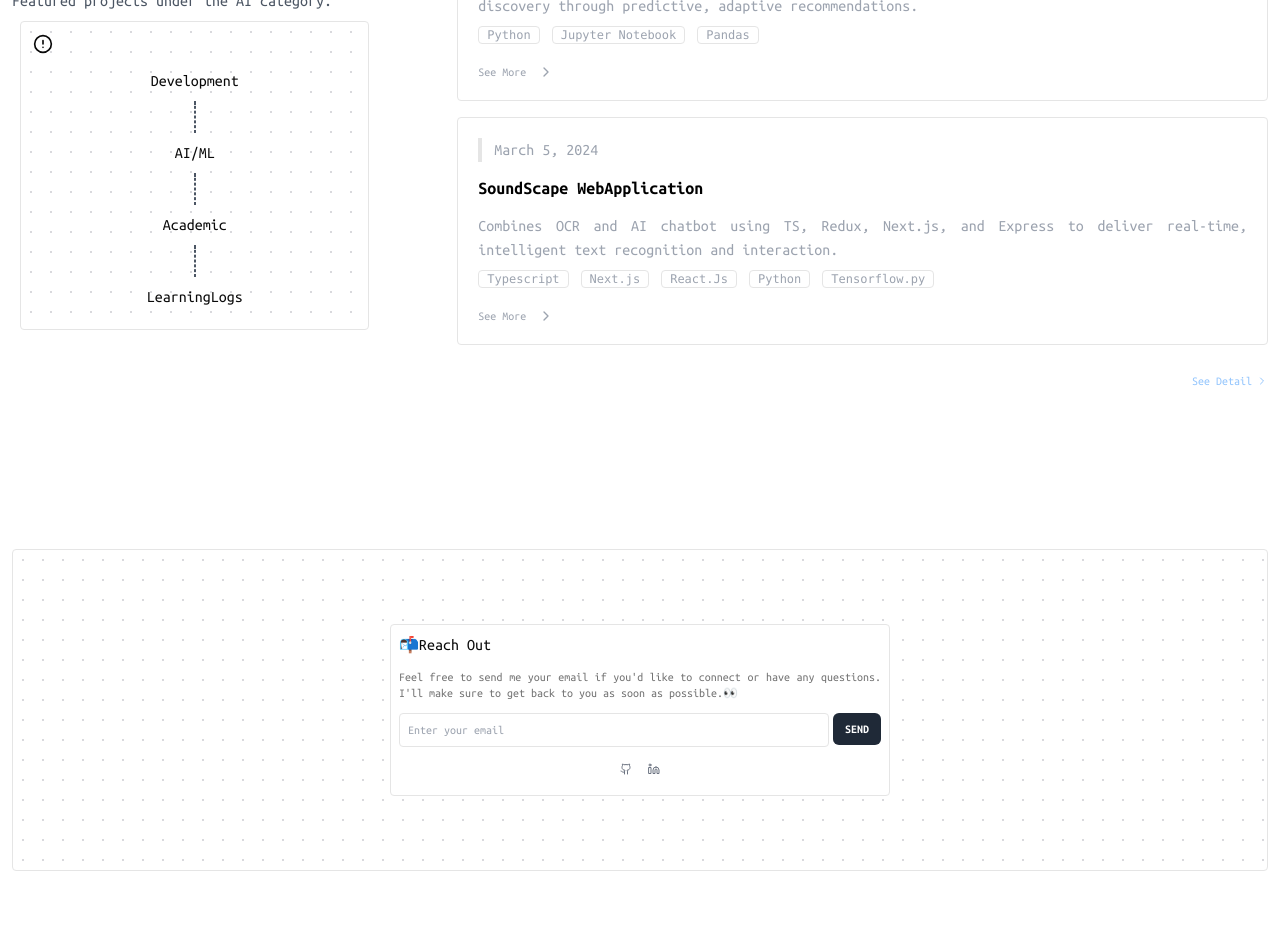
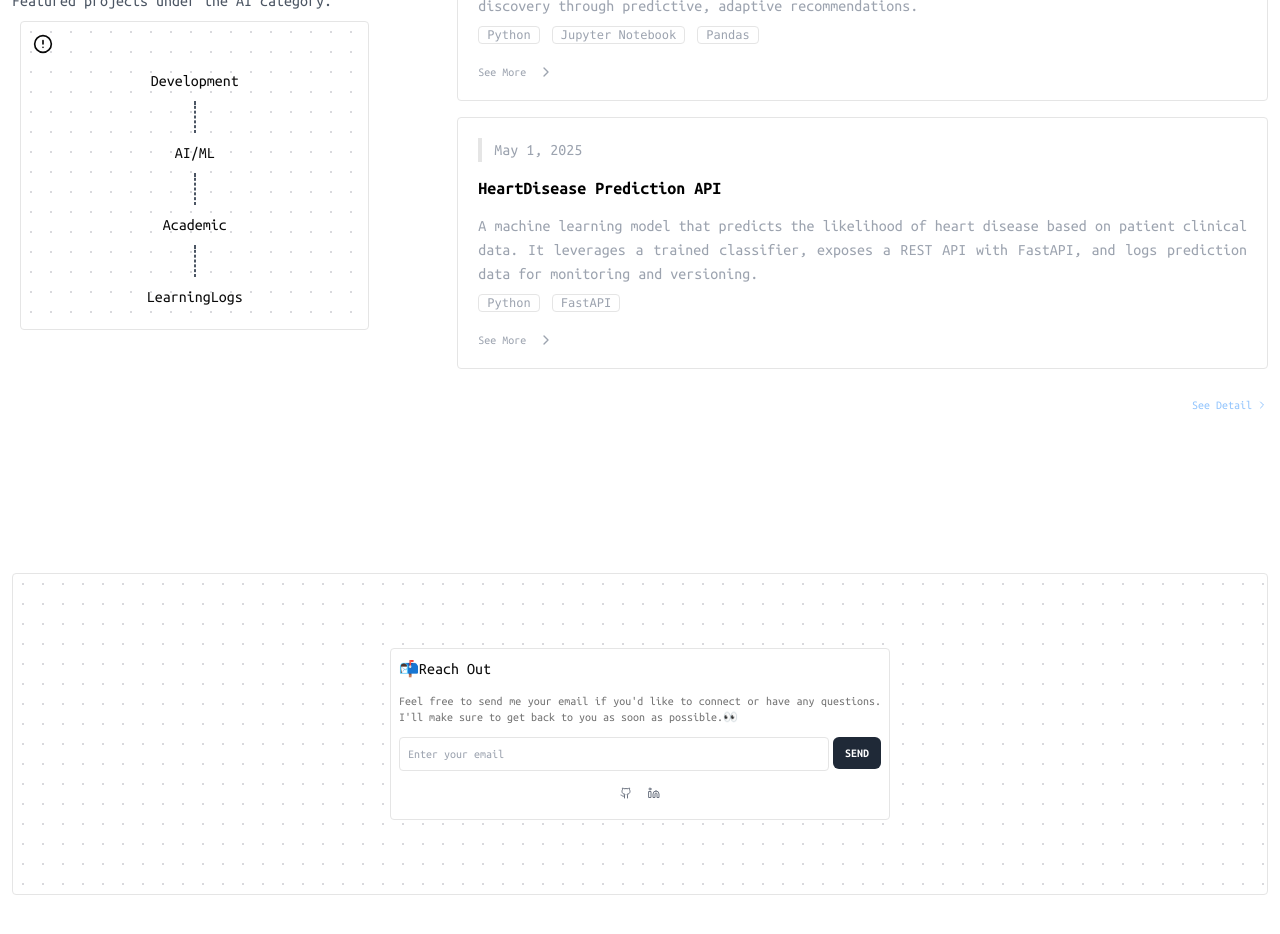
Before and after one commit to EgonLh/egon, a Next.js app: page / in a window 1280 px wide. Shown: the part 1800-2734 px from the top of the page. Built offline with nearby package versions, Linux system fonts and the light colour scheme.

Commit message:
updated:import projects

```diff
--- a/src/components/projects/ProjectShowCases.tsx
+++ b/src/components/projects/ProjectShowCases.tsx
@@ -136,12 +136,12 @@ const AIProjects = [
     },
     {
         icon : "📼",
-        title: "SoundScape WebApplication",
+        title: "HeartDisease Prediction API",
         description:
-            "Combines OCR and AI chatbot using TS, Redux, Next.js, and Express to deliver real-time, intelligent text recognition and interaction.",
-        readMore: "https://github.com/EgonLh/soundScape-web-app",
-        date: "March 5, 2024",
-        tag:["Typescript","Next.js","React.Js","Python","Tensorflow.py"]
+            "A machine learning model that predicts the likelihood of heart disease based on patient clinical data. It leverages a trained classifier, exposes a REST API with FastAPI, and logs prediction data for monitoring and versioning.",
+        readMore: "https://github.com/EgonLh/Heart-Disease-Prediction-API",
+        date: "May 1, 2025",
+        tag:["Python","FastAPI"]
     },
 ]
 
```
